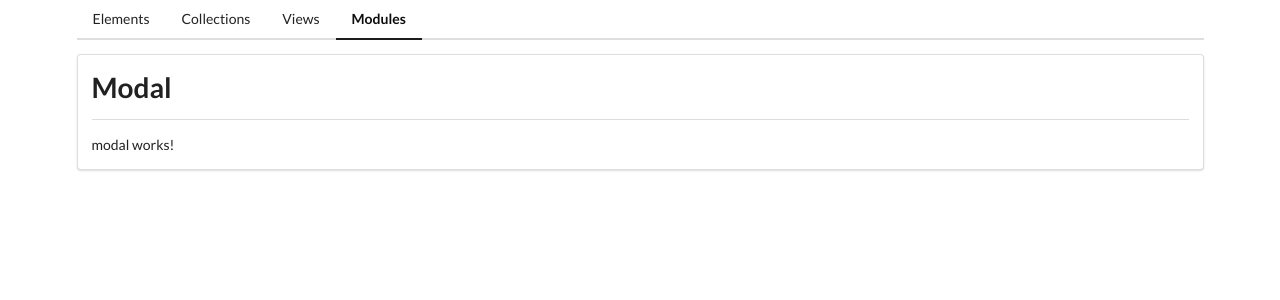
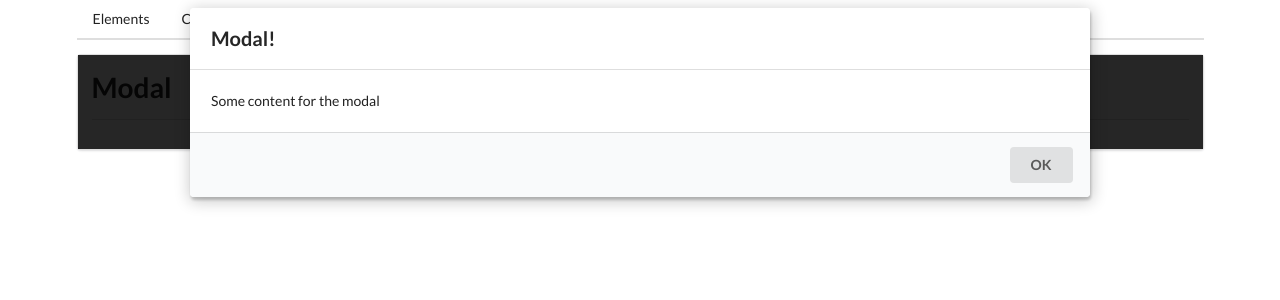
Before and after one commit to Seborider/components, an Angular app: page /mods in a window 1280 px wide. Shown: the top 300 px of the page. Built offline with nearby package versions, Linux system fonts and the light colour scheme.

Commit message:
🎨 Add modal markup

```diff
--- a/src/app/mods/modal/modal.component.html
+++ b/src/app/mods/modal/modal.component.html
@@ -1 +1,14 @@
-<p>modal works!</p>
+<div class="ui dimmer visible active">
+    <div class="ui modal visible active" >
+        <i class="close icon"></i>
+        <div class="header">
+            Modal!
+        </div>
+        <div class="content">
+            <p>Some content for the modal</p>
+        </div>
+        <div class="actions">
+            <button class="ui button">OK</button>
+        </div>
+    </div>
+</div>
```
